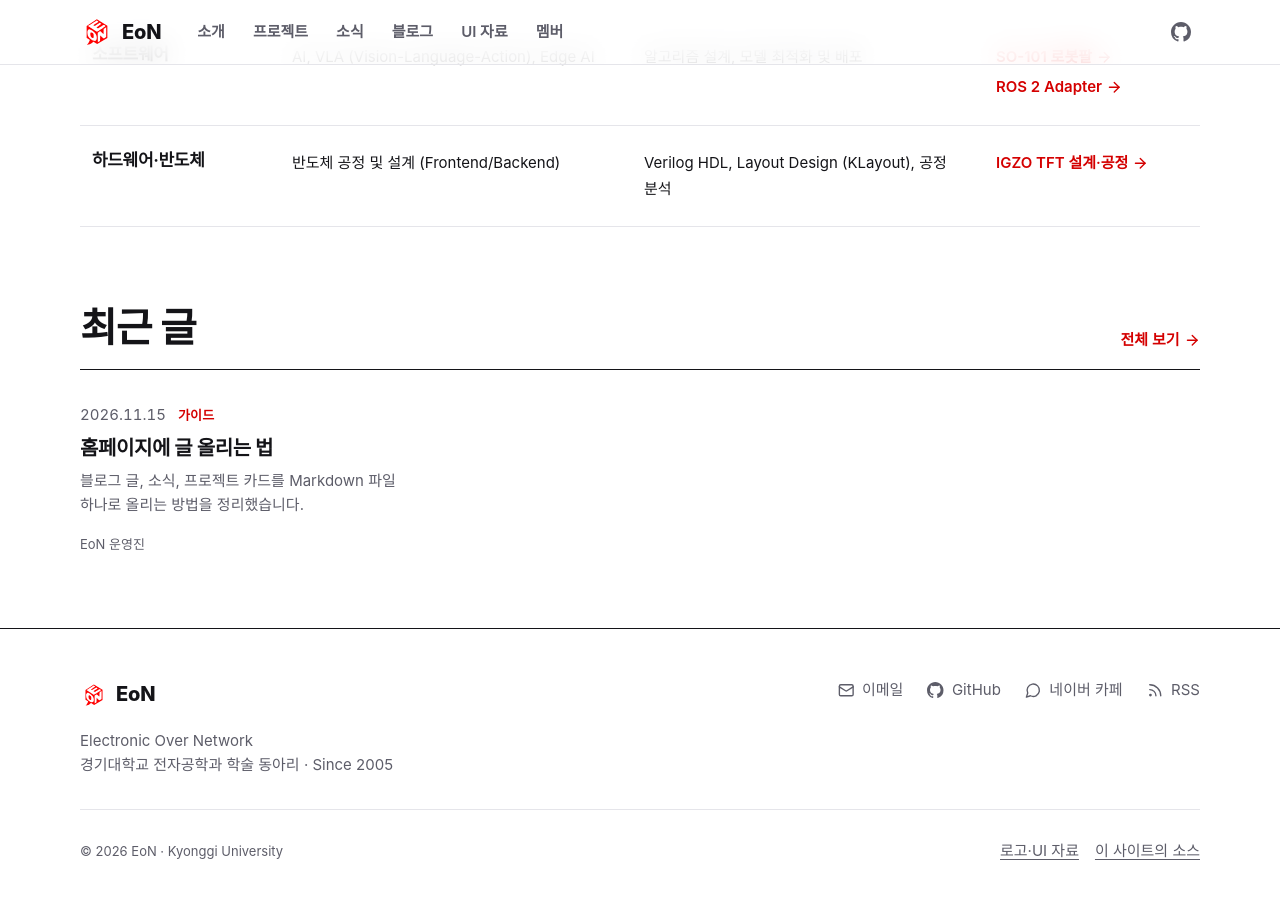
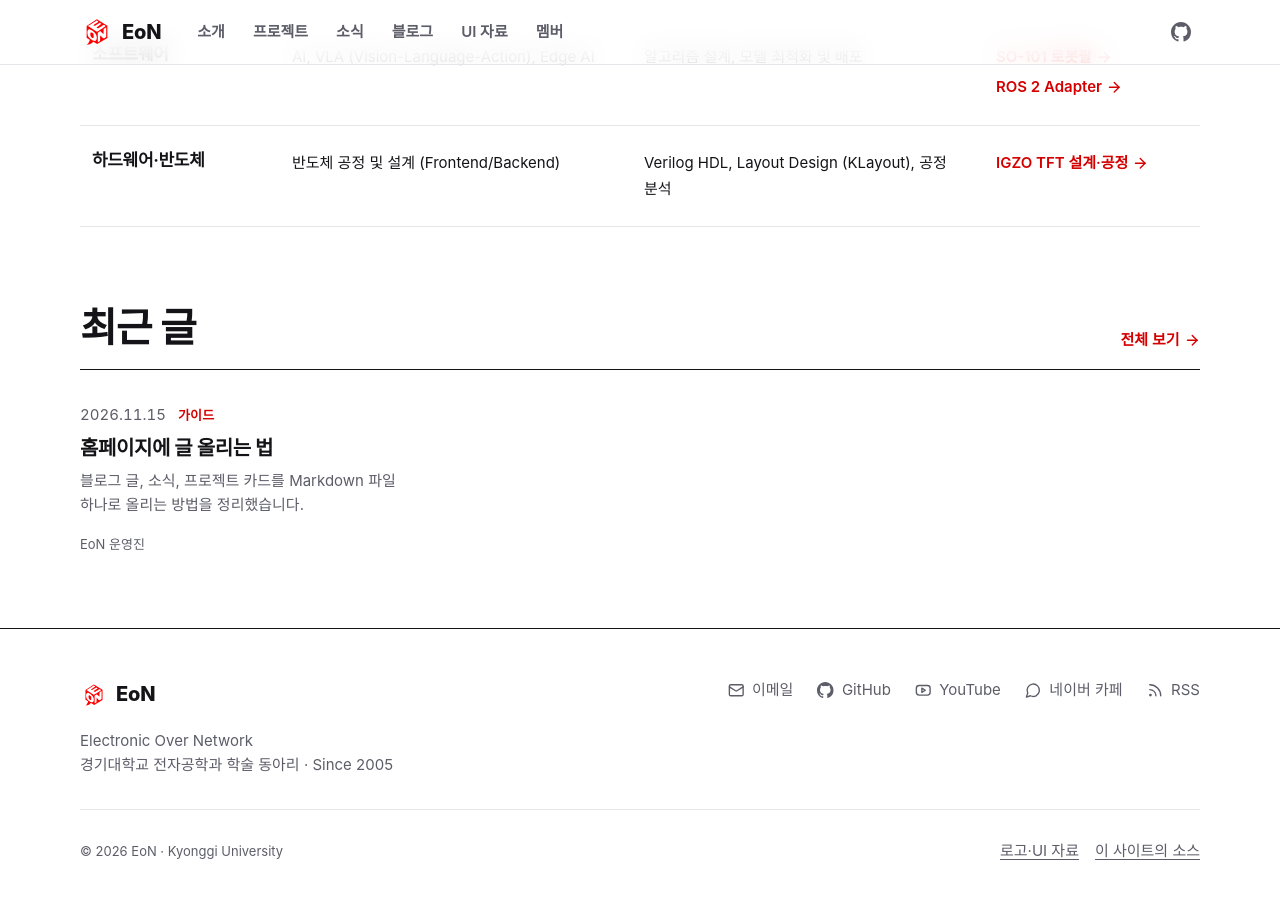
Before and after one commit to Kyonggi-EoN/kyonggi-eon.github.io, a Jekyll site: the page built from content/pages/index.md, in a window 1280 px wide and 900 px high, scrolled down 2476 px. Built offline with Jekyll 4.4.1, drawn with Linux system fonts in a browser that asks for light colours; some web fonts are replaced.

Commit message:
Add YouTube channel to social links

```diff
--- a/_includes/icon.html
+++ b/_includes/icon.html
@@ -10,6 +10,7 @@
 {%- case include.name -%}
 {%- when "mail" -%}<rect x="2" y="4" width="20" height="16" rx="2"/><path d="m22 7-8.97 5.7a1.94 1.94 0 0 1-2.06 0L2 7"/>
 {%- when "chat" -%}<path d="M7.9 20A9 9 0 1 0 4 16.1L2 22Z"/>
+{%- when "youtube" -%}<rect x="2" y="5" width="20" height="14" rx="4"/><path d="m10 9 5 3-5 3Z"/>
 {%- when "globe" -%}<circle cx="12" cy="12" r="10"/><path d="M12 2a14.5 14.5 0 0 0 0 20 14.5 14.5 0 0 0 0-20"/><path d="M2 12h20"/>
 {%- when "rss" -%}<path d="M4 11a9 9 0 0 1 9 9"/><path d="M4 4a16 16 0 0 1 16 16"/><circle cx="5" cy="19" r="1"/>
 {%- when "external" -%}<path d="M15 3h6v6"/><path d="M10 14 21 3"/><path d="M18 13v6a2 2 0 0 1-2 2H5a2 2 0 0 1-2-2V8a2 2 0 0 1 2-2h6"/>
--- a/content/_data/social.yml
+++ b/content/_data/social.yml
@@ -1,6 +1,6 @@
 # 연락처·외부 채널. 푸터와 소개 페이지의 '연락처' 섹션에 표시됩니다.
 # icon 이름은 _includes/icon.html에 정의된 것만 쓸 수 있습니다:
-#   mail, github, chat, globe, rss, external
+#   mail, github, youtube, chat, globe, rss, external
 
 - label: 이메일
   value: kyonggieon@gmail.com
@@ -10,6 +10,10 @@
   value: Kyonggi-EoN
   url: https://github.com/Kyonggi-EoN
   icon: github
+- label: YouTube
+  value: "@Kyonggi-EoN"
+  url: https://www.youtube.com/@Kyonggi-EoN
+  icon: youtube
 - label: 네이버 카페
   value: cafe.naver.com/kyonggieon
   url: https://cafe.naver.com/kyonggieon
```
